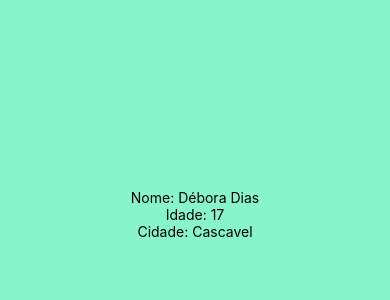
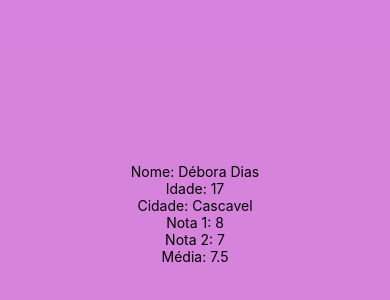
Before and after one commit to deborads/mob_deboralinda, a React Native app in the folder app-laboratorio/: screen / in a window 390 px wide. Shown: the part 208-508 px from the top of the page. Built offline with nearby package versions, Linux system fonts and the light colour scheme.

Commit message:
exercicio 4 feito

```diff
--- a/app-laboratorio/App.js
+++ b/app-laboratorio/App.js
@@ -4,14 +4,25 @@ const eu = {
   nome: 'Débora Dias',
   idade: 17,
   cidade: 'Cascavel',
+  nota1: 8,
+  nota2: 7,
 };
 
+function calcularMedia(aluno) {
+  return (aluno.nota1 + aluno.nota2) / 2;
+}
+
 export default function App() {
+  const media = calcularMedia(eu);
+
   return (
     <View style={styles.container}>
       <Text>Nome: {eu.nome}</Text>
       <Text>Idade: {eu.idade}</Text>
       <Text>Cidade: {eu.cidade}</Text>
+      <Text>Nota 1: {eu.nota1}</Text>
+      <Text>Nota 2: {eu.nota2}</Text>
+      <Text>Média: {media}</Text>
     </View>
   );
 }
@@ -19,7 +30,7 @@ export default function App() {
 const styles = StyleSheet.create({
   container: {
     flex: 1,
-    backgroundColor: '#57f0b8b4',
+    backgroundColor: '#d06fd7dc',
     alignItems: 'center',
     justifyContent: 'center',
   },
```
